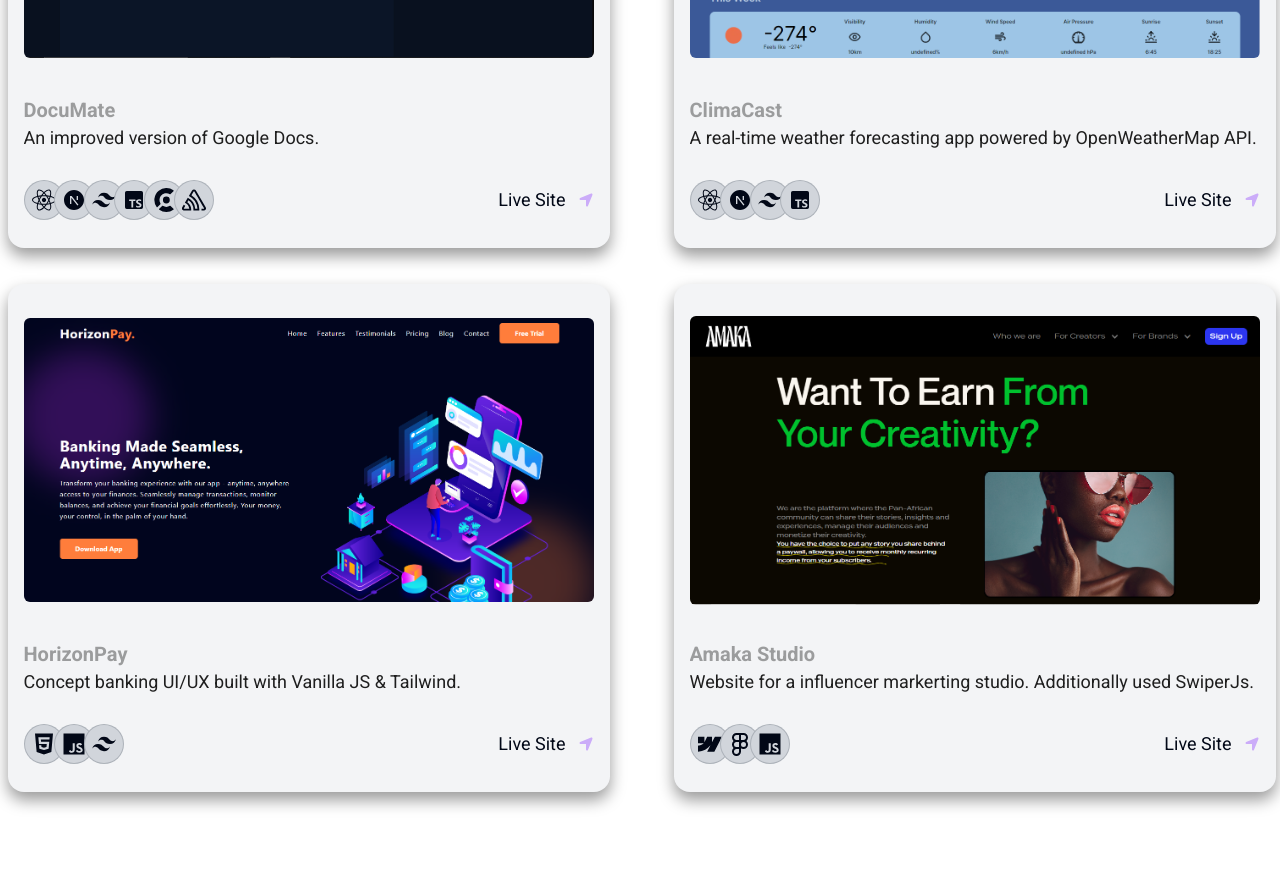
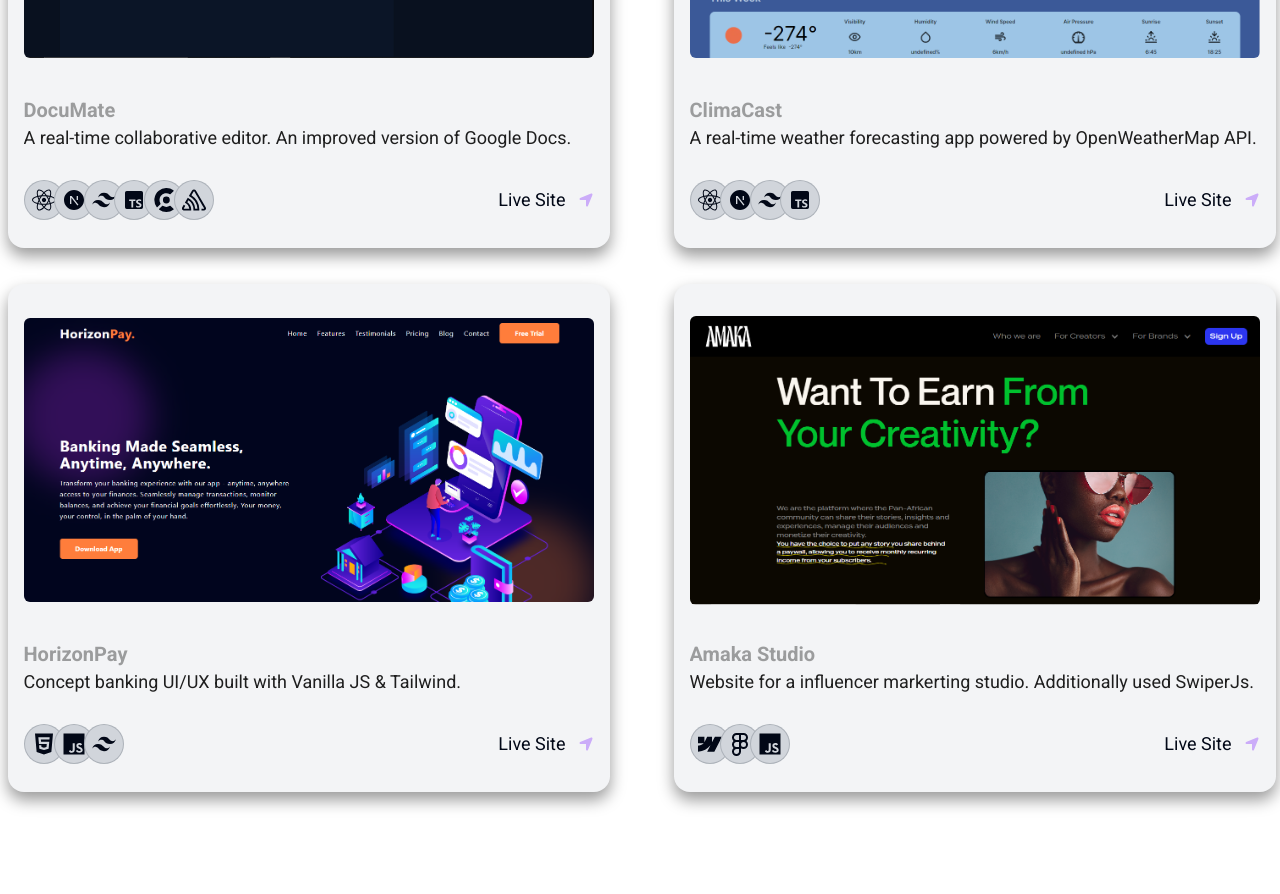
Before and after one commit to AyushScripts/portfolio-refresh, a Next.js app: page / in a window 1280 px wide. Shown: the part 1720-2614 px from the top of the page. Built offline with nearby package versions, Linux system fonts and the light colour scheme.

Commit message:
Updated projects

```diff
--- a/data/index.ts
+++ b/data/index.ts
@@ -127,7 +127,7 @@
   {
     id: 1,
     title: "DocuMate",
-    des: "An improved version of Google Docs.",
+    des: "A real-time collaborative editor. An improved version of Google Docs.",
     img: "/docu-mate.png",
     iconLists: [
       FaReact,
```
